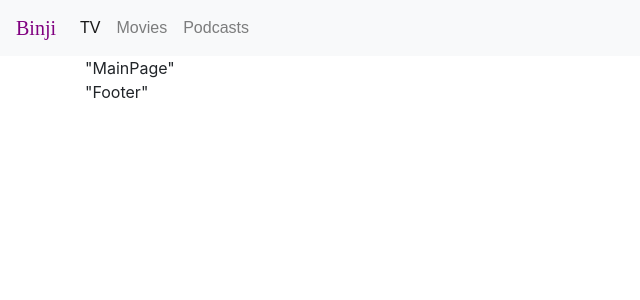
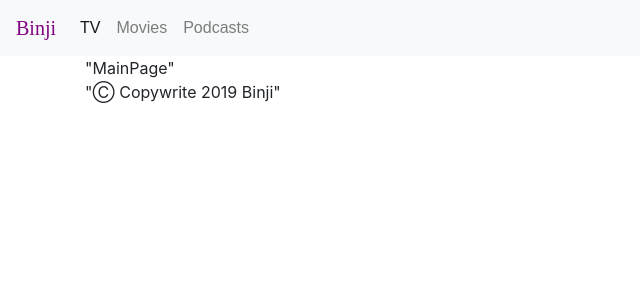
Before and after one commit to robconway12/Binji, a React (Create React App) app: page / in a window 1280 px wide. Shown: the top 300 px of the page, without its empty margins (0-640 px from the left). Built offline with nearby package versions, Linux system fonts and the light colour scheme.

Commit message:
added footer

```diff
--- a/src/App.js
+++ b/src/App.js
@@ -1,7 +1,7 @@
 import React, { Component } from "react";
 import "./App.css";
-import NavBar from "././components/NavBar";
-import Header from "././components/Header";
+import NavBar from "./components/NavBar";
+import Header from "./components/Header";
 import MainPage from "././components/MainPage";
 import Footer from "././components/Footer";
 
--- a/src/components/Footer.js
+++ b/src/components/Footer.jsx
@@ -3,7 +3,7 @@ import '../App.css';
 
 const Footer = props => (
   <div className="container" id="footer-container">
-      "Footer"
+      <p>"&#9400; Copywrite 2019  Binji"</p>
   </div>
 );
 
```
Also changed, not shown: src/components/Header.jsx (renamed from src/components/Header.js), src/components/MainPage.jsx (renamed from src/components/MainPage.js), src/components/NavBar.jsx (renamed from src/components/NavBar.js).
